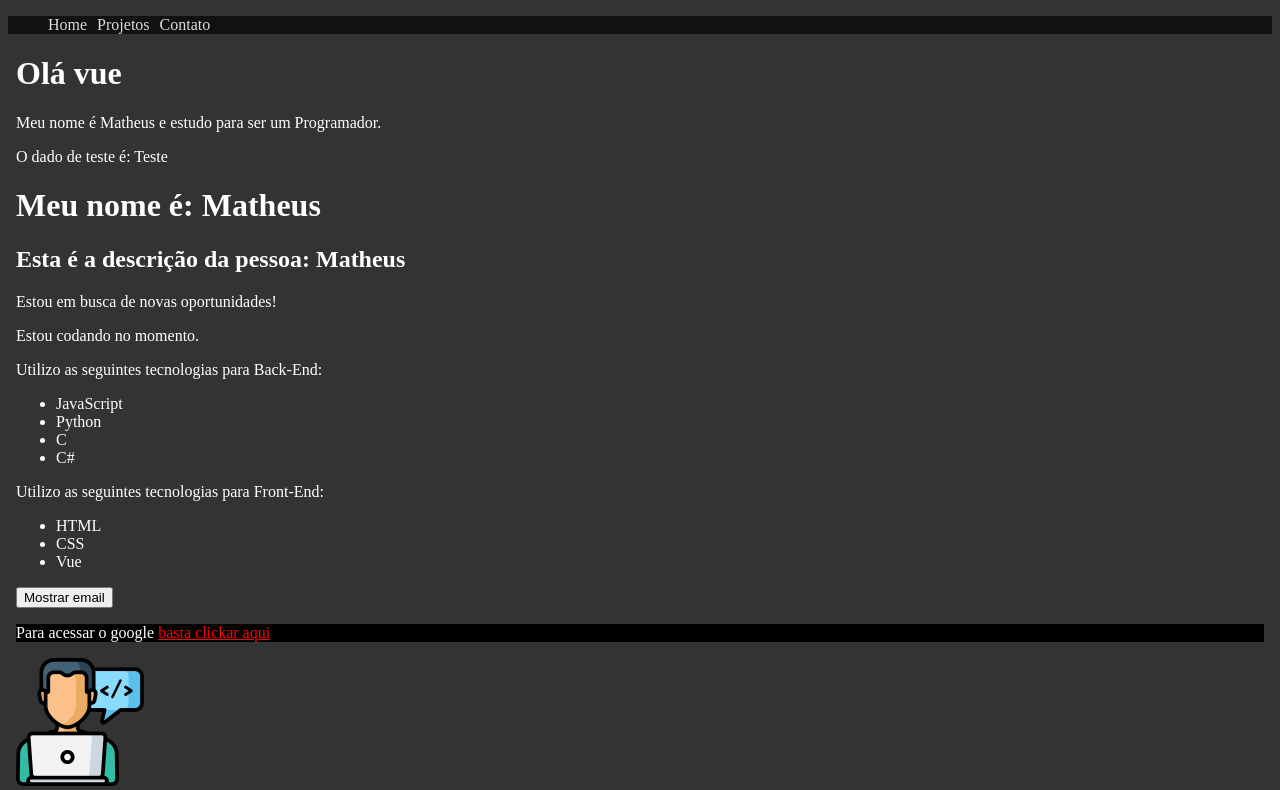
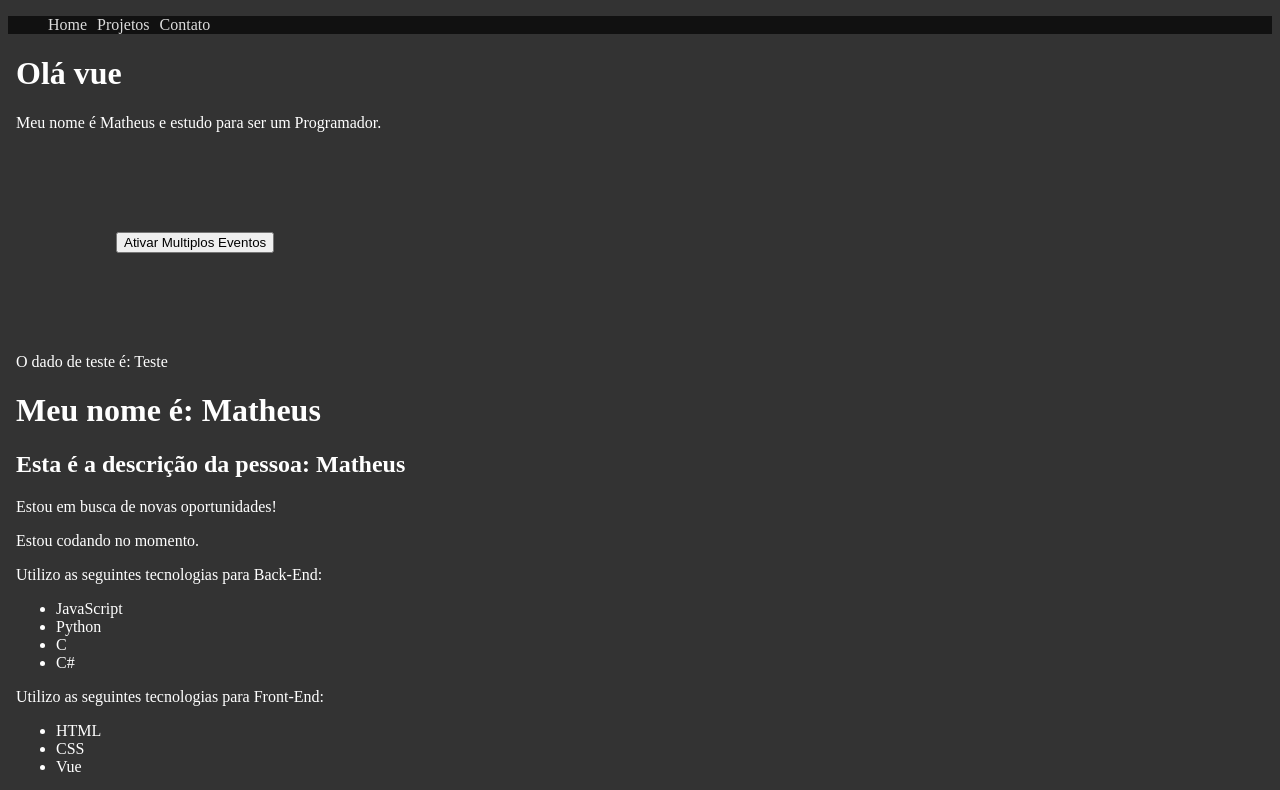
Before and after one commit to Mat780/Curso-de-Vue, a Vue app in the folder vue-cli/: page / in a window 1280 px wide. Shown: the top 790 px of the page. Built offline with nearby package versions, Linux system fonts and the light colour scheme.

Commit message:
Curso de Vue 3: #15 Multiplos eventos

```diff
--- /dev/null
+++ b/vue-cli/src/components/MultiplosEventos.vue
@@ -0,0 +1,37 @@
+<template>
+    <div>
+        <button @click="primeiro(txt1,$event), segundo(txt2 ,$event), terceiro()">Ativar Multiplos Eventos</button>
+        <p>{{ multiplos_eventos }}</p>
+    </div>
+</template>
+
+<script>
+export default {
+    name: "MultiplosEventos",
+    data(){
+        return{
+            multiplos_eventos: "",
+            txt1: "Primeiro evento ativado",
+            txt2: "Segundo Evento Ativado",
+        }
+    },
+
+    methods: {
+        primeiro(txt, e){
+            this.multiplos_eventos = txt;
+        },
+        segundo(txt, e){
+            setTimeout(() => this.multiplos_eventos = txt, 500)
+        },
+        terceiro(){
+            setTimeout(() => this.multiplos_eventos = "", 1500)
+        }
+    },
+}
+</script>
+
+<style scoped>
+    div{
+        margin: 100px;
+    }
+</style>
--- a/vue-cli/src/components/PrimeiroComp.vue
+++ b/vue-cli/src/components/PrimeiroComp.vue
@@ -2,10 +2,12 @@
     <div>
         <h1>Olá vue</h1>
         <p>Meu nome é {{ name }} e estudo para ser um {{ job }}.</p>
+        <MultiplosEventos />
     </div>
 </template>
 
 <script>
+import MultiplosEventos from './MultiplosEventos.vue'
     export default{
         name: "PrimeiroComp",
         data() {
@@ -13,6 +15,10 @@
                 name: "Matheus",
                 job: "Programador"
             }
+        },
+
+        components: {
+            MultiplosEventos,
         }
     }
 </script>
```
